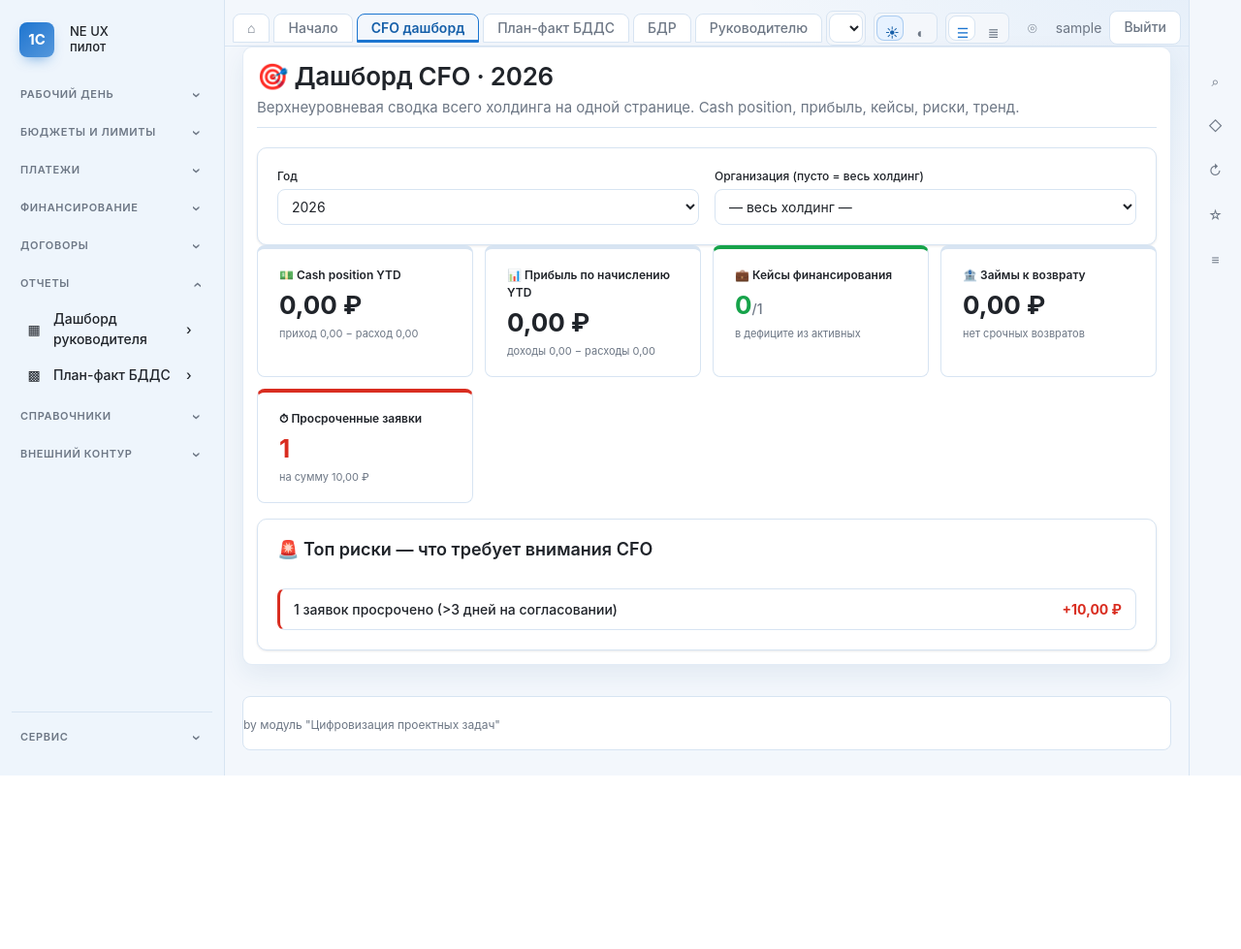
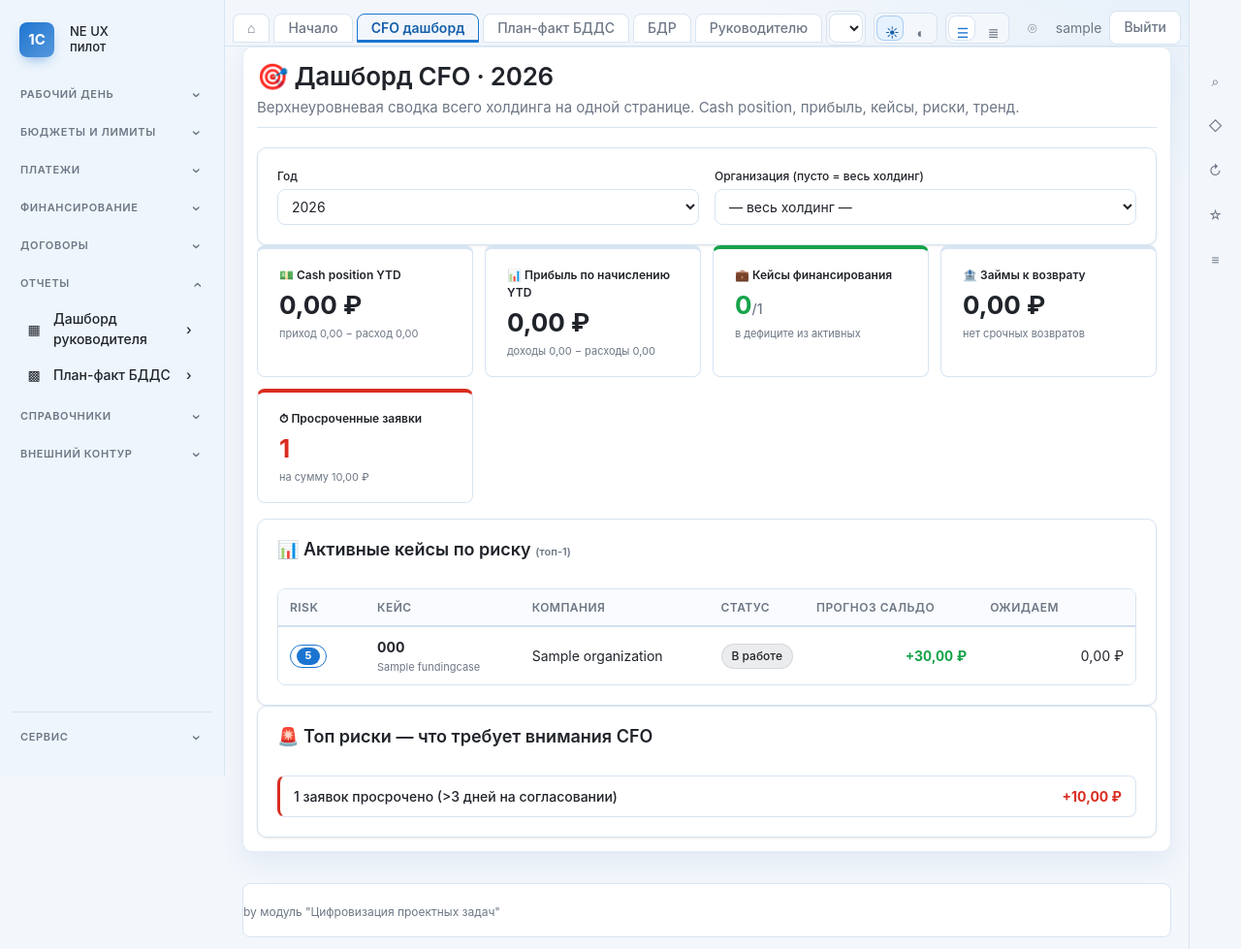
Before and after one commit to vldsmelov/neux1c, a Django app: page /reports/executive/ in a window 1280 px wide. Shown: the whole page at 97% size. Before the commit the page ends 800 px from the top, so only its background shows below. Run offline with Django 5.2, Linux system fonts and the light colour scheme; a user stored in the database is signed in; data comes from the database, SQL or seed files in the repository; tables that the repository leaves empty hold one stand-in row (values such as "Sample post"); data that the repository does not hold is empty; parts of the project's set-up code (start-up, migrations or seed data) failed here and were passed over.

Commit message:
feat(reports): таблица активных кейсов по риску на CFO дашборде
После Risk Score-фичи на каждом кейсе у CFO до сих пор не было единой
точки «вот эти 3 кейса требуют внимания прямо сейчас». Теперь на
/reports/executive/ под графиком тренда показывается top-10 активных
кейсов отсортированных по убыванию Risk Score:

* Risk-чип с числом и цветом (success/info/warning/danger).
* Код кейса с кликабельной ссылкой + название.
* Компания, статус кейса, прогноз сальдо (зелёный/красный), ожидаем приход.

Это позволяет CEO/CFO одним взглядом увидеть приоритезированный список
проблем — даже когда кейсов десятки, а конкретного дефицита нет (но
есть приближающиеся сроки возврата займов, просроченные заявки внутри
кейса, и т.д. — что score учитывает целиком).

build_executive_dashboard:
* Собирает cases_by_risk: для каждого активного кейса — case, risk_score,
  risk_tone, risk_label, projected_balance, available_now,
  expected_inflow/outflow, status_display.
* Сортирует по risk_score DESC, отдаёт топ-10.
* prefetch_related contracts__counterparty для устранения N+1
  внутри build_case_overview.

164/164 тестов остаются зелёные, ruff чистый.

Co-Authored-By: Claude Opus 4.7 <noreply@anthropic.com>

```diff
--- a/core/services/executive_dashboard.py
+++ b/core/services/executive_dashboard.py
@@ -54,8 +54,20 @@ def build_executive_dashboard(year: int, organization_id: int | None = None) ->
     deficit_cases = 0
     deficit_total = MONEY_ZERO
     top_risks: list[dict] = []
-    for c in cases_q.select_related("organization"):
+    cases_by_risk: list[dict] = []
+    for c in cases_q.select_related("organization").prefetch_related("contracts__counterparty"):
         ov = build_case_overview(c)
+        cases_by_risk.append({
+            "case": c,
+            "risk_score": ov["risk_score"],
+            "risk_tone": ov["risk_tone"],
+            "risk_label": ov["risk_label"],
+            "projected_balance": ov["projected_balance"],
+            "available_now": ov["available_now"],
+            "expected_inflow": ov["expected_inflow_remaining"],
+            "expected_outflow": ov["expected_outflow_remaining"],
+            "status_display": c.get_status_display(),
+        })
         if ov["projected_balance"] < 0:
             deficit_cases += 1
             deficit_total += ov["projected_balance"]
@@ -65,6 +77,7 @@ def build_executive_dashboard(year: int, organization_id: int | None = None) ->
                 "amount": ov["projected_balance"],
                 "link": f"/funding/cases/{c.id}/",
             })
+    cases_by_risk.sort(key=lambda r: r["risk_score"], reverse=True)
 
     # Loans outstanding (сумма всех expected_remaining по LOAN_RECEIVED активных кейсов)
     loans_total_remaining = MONEY_ZERO
@@ -141,6 +154,7 @@ def build_executive_dashboard(year: int, organization_id: int | None = None) ->
         "overdue_count": overdue_count,
         "overdue_amount": overdue_amount,
         "top_risks": top_risks[:8],
+        "cases_by_risk": cases_by_risk[:10],
         "monthly_trend": monthly_trend,
     }
 
--- a/templates/core/executive_dashboard.html
+++ b/templates/core/executive_dashboard.html
@@ -91,6 +91,49 @@
         </section>
     {% endif %}
 
+    {% if cases_by_risk %}
+        <section class="data-panel stack">
+            <h2 class="section-title">📊 Активные кейсы по риску <span class="cell-secondary">(топ-{{ cases_by_risk|length }})</span></h2>
+            <div class="data-table-wrap desktop-scroll">
+                <table class="data-table data-table-narrow">
+                    <thead>
+                        <tr>
+                            <th class="table-col-short">Risk</th>
+                            <th>Кейс</th>
+                            <th>Компания</th>
+                            <th class="table-col-short">Статус</th>
+                            <th class="table-col-number">Прогноз сальдо</th>
+                            <th class="table-col-number">Ожидаем</th>
+                        </tr>
+                    </thead>
+                    <tbody>
+                        {% for r in cases_by_risk %}
+                            <tr>
+                                <td class="table-col-short">
+                                    <span class="risk-score-chip risk-{{ r.risk_tone }} risk-chip-sm" title="{{ r.risk_label }}">
+                                        <span class="risk-score-num">{{ r.risk_score }}</span>
+                                    </span>
+                                </td>
+                                <td>
+                                    <a href="{% url 'funding_case_detail' r.case.id %}"><strong>{{ r.case.code }}</strong></a>
+                                    <div class="cell-secondary">{{ r.case.name|truncatechars:60 }}</div>
+                                </td>
+                                <td>{{ r.case.organization.name }}</td>
+                                <td class="table-col-short"><span class="badge">{{ r.status_display }}</span></td>
+                                <td class="table-col-number">
+                                    <strong class="{% if r.projected_balance < 0 %}text-danger{% elif r.projected_balance > 0 %}text-success{% endif %}">
+                                        {% if r.projected_balance > 0 %}+{% endif %}{{ r.projected_balance|ru_number }} ₽
+                                    </strong>
+                                </td>
+                                <td class="table-col-number">{{ r.expected_inflow|ru_number }} ₽</td>
+                            </tr>
+                        {% endfor %}
+                    </tbody>
+                </table>
+            </div>
+        </section>
+    {% endif %}
+
     {% if top_risks %}
         <section class="data-panel stack">
             <h2 class="section-title">🚨 Топ риски — что требует внимания CFO</h2>
```
